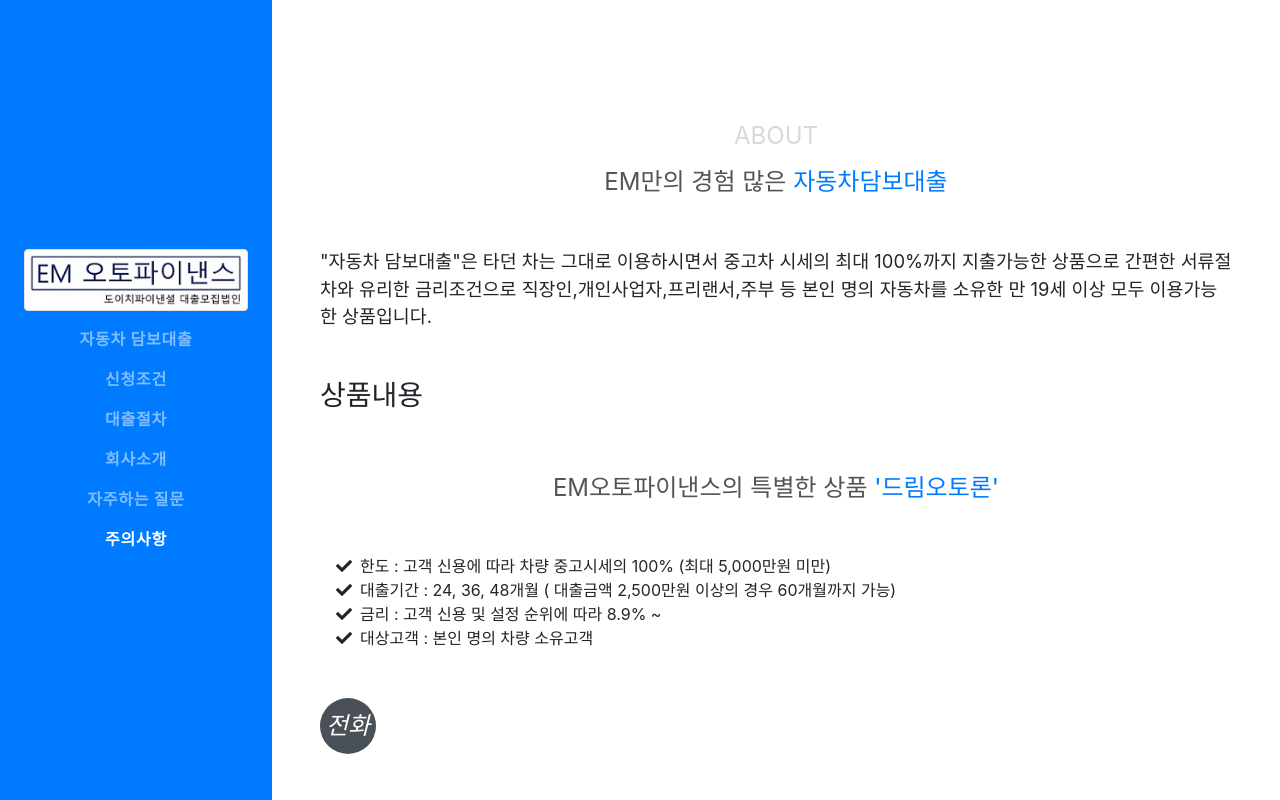
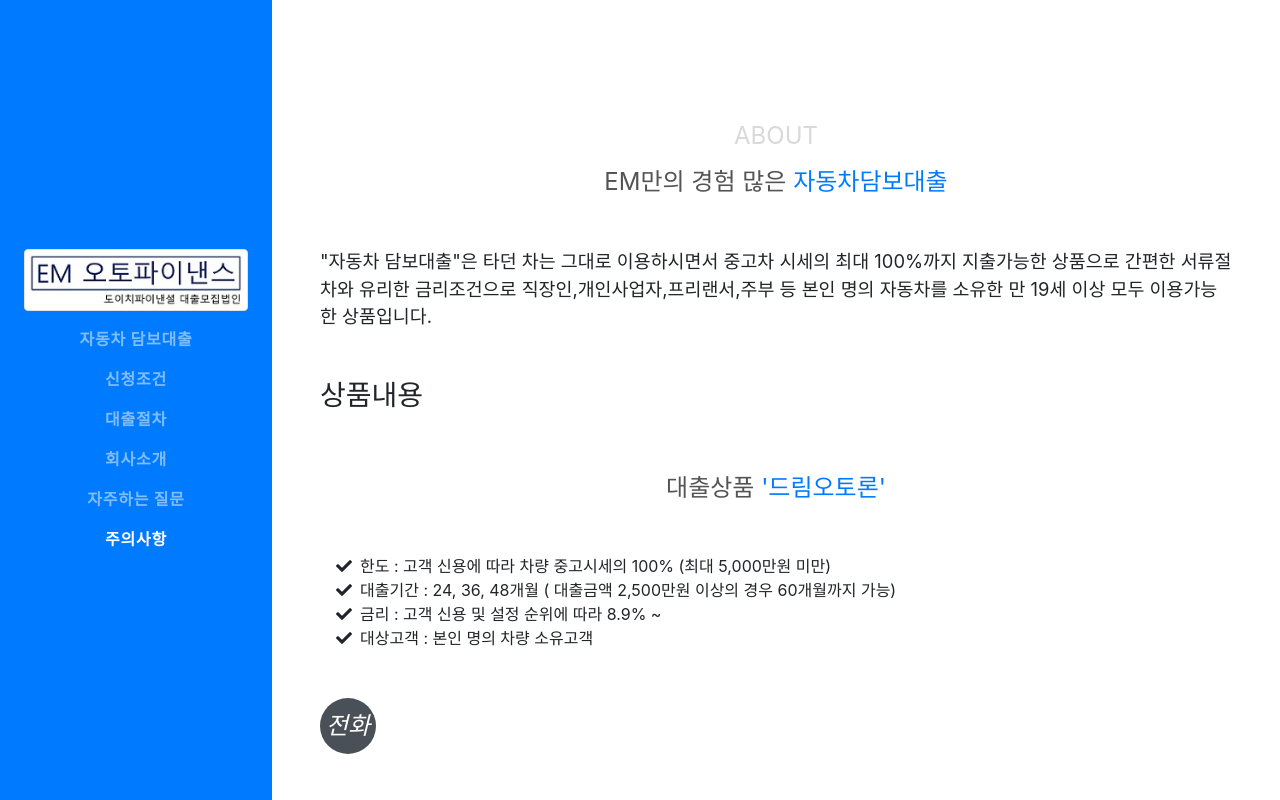
Before and after one commit to emauto/emauto, a website with bundled scripts: page index.html in a window 1280 px wide. Shown: the top 800 px of the page. Built offline with nearby package versions, Linux system fonts and the light colour scheme; a web font is replaced by a local one.

Commit message:
Update index.html

```diff
--- a/index.html
+++ b/index.html
@@ -99,7 +99,7 @@
 자동차를 소유한 만 19세 이상 모두 이용가능한 상품입니다.</p>
 
  <h3 class="mb-5">상품내용</h3>
-<div style="color:#545454;font-size:24px;text-align:center;padding-top:10px;">EM오토파이낸스의 특별한 상품<span class="text-primary" >&nbsp'드림오토론'</span></div>
+<div style="color:#545454;font-size:24px;text-align:center;padding-top:10px;">대출상품<span class="text-primary" >&nbsp'드림오토론'</span></div>
 <BR>
 <BR>
                 <ul class="fa-ul mb-0">
```
